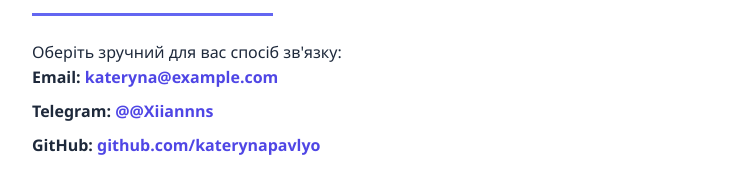
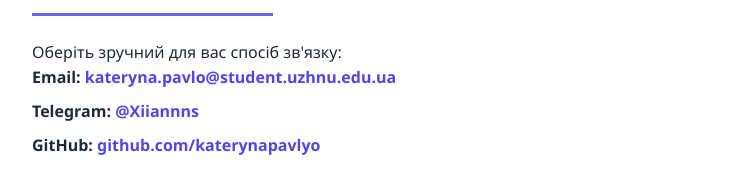
Before and after one commit to katerynapavlyo/my-portfolio, a plain HTML site: page index.html in a window 1280 px wide. Shown: the part 2312-2484 px from the top of the page, without its empty margins (214-959 px from the left). Drawn offline with Linux system fonts and the light colour scheme.

Commit message:
Update portfolio content

```diff
--- a/index.html
+++ b/index.html
@@ -105,8 +105,8 @@
             <p>Оберіть зручний для вас спосіб зв'язку:</p>
 
             <ul class="contact-links">
-                <li><strong>Email:</strong> <a href="mailto:kateryna.pavlo@student.uzhnu.edu.ua">kateryna@example.com</a></li>
-                <li><strong>Telegram:</strong> <a href="https://t.me/" target="_blank">@@Xiiannns</a></li>
+                <li><strong>Email:</strong> <a href="mailto:kateryna.pavlo@student.uzhnu.edu.ua">kateryna.pavlo@student.uzhnu.edu.ua</a></li>
+                <li><strong>Telegram:</strong> <a href="https://web.telegram.org/a/" target="_blank">@Xiiannns</a></li>
                 <li><strong>GitHub:</strong> <a href="https://github.com/katerynapavlyo" target="_blank">github.com/katerynapavlyo</a></li>
             </ul>
         </section>
```
